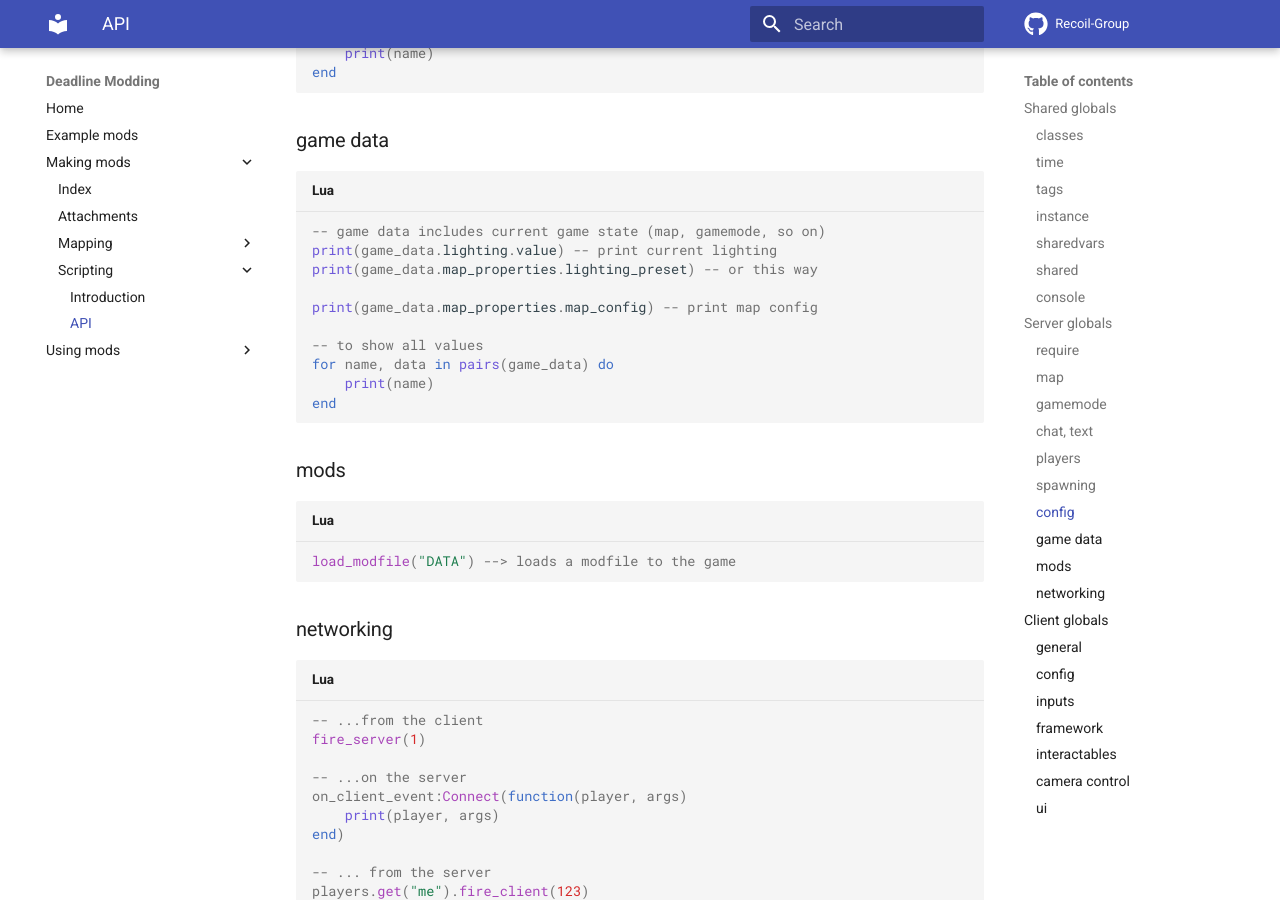
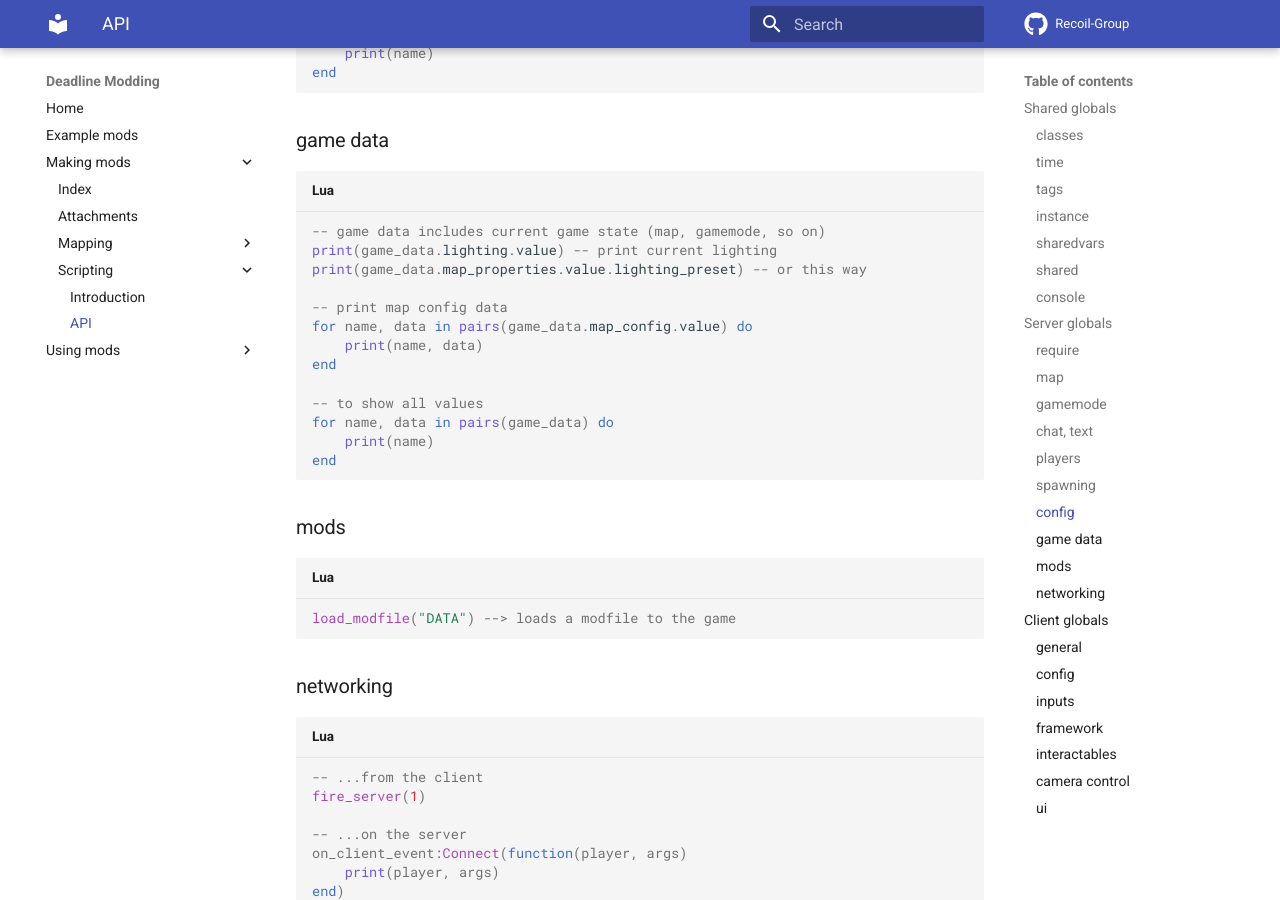
Before and after one commit to recoil-group/deadline-insitux-core-scripts, an MkDocs documentation site: the page built from docs/making-mods/scripting/api.md, in a window 1280 px wide and 900 px high, scrolled down 8721 px. Built offline with MkDocs 1.6.1 and Material for MkDocs 9.7.7, drawn with Linux system fonts in a browser that asks for light colours.

Commit message:
fixed some game_data documentation
documentation did not match actual structure of game_data global

```diff
--- a/docs/making-mods/scripting/api.md
+++ b/docs/making-mods/scripting/api.md
@@ -445,9 +445,12 @@ end
 
 -- game data includes current game state (map, gamemode, so on)
 print(game_data.lighting.value) -- print current lighting
-print(game_data.map_properties.lighting_preset) -- or this way
+print(game_data.map_properties.value.lighting_preset) -- or this way
 
-print(game_data.map_properties.map_config) -- print map config
+-- print map config data
+for name, data in pairs(game_data.map_config.value) do
+	print(name, data)
+end
 
 -- to show all values
 for name, data in pairs(game_data) do
```
